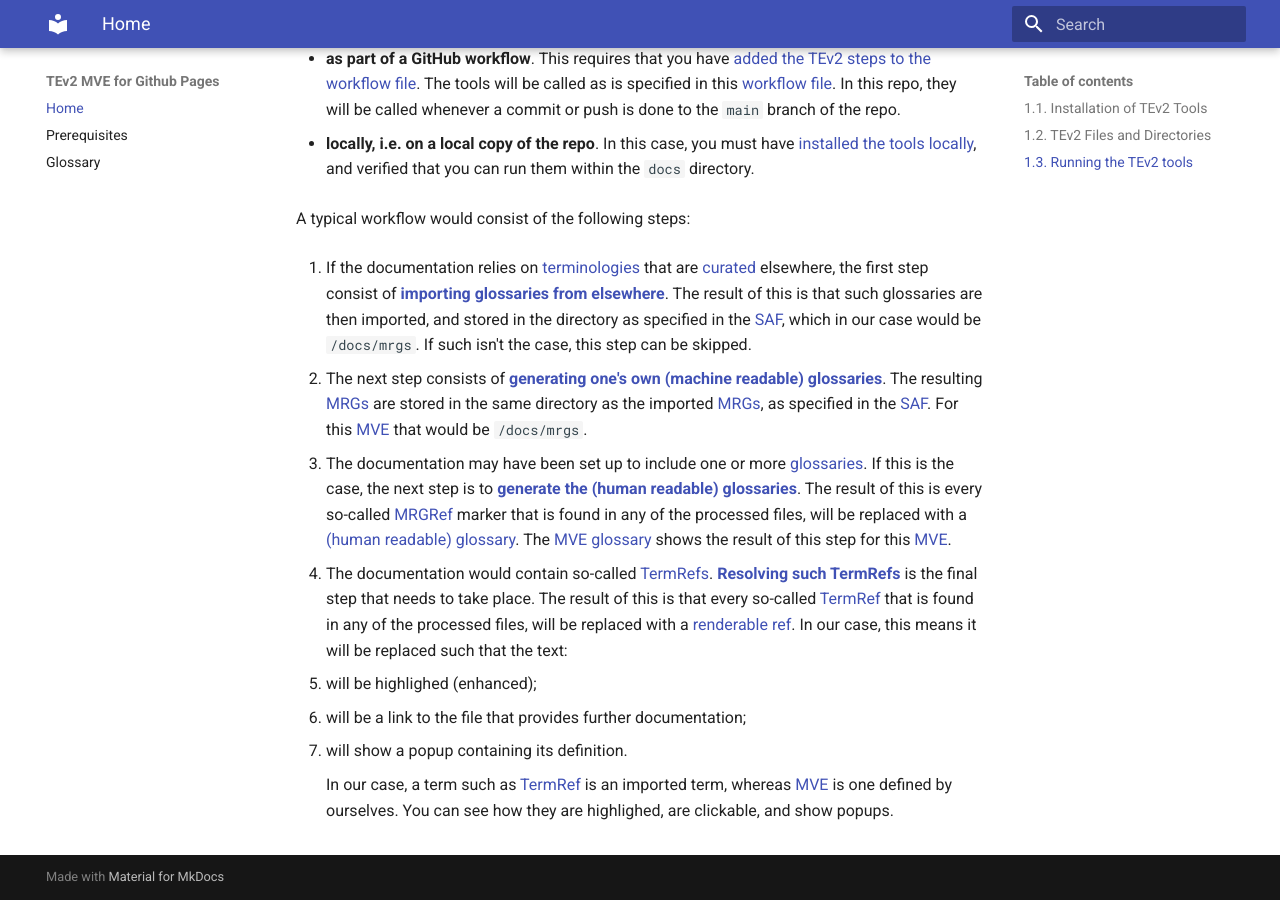
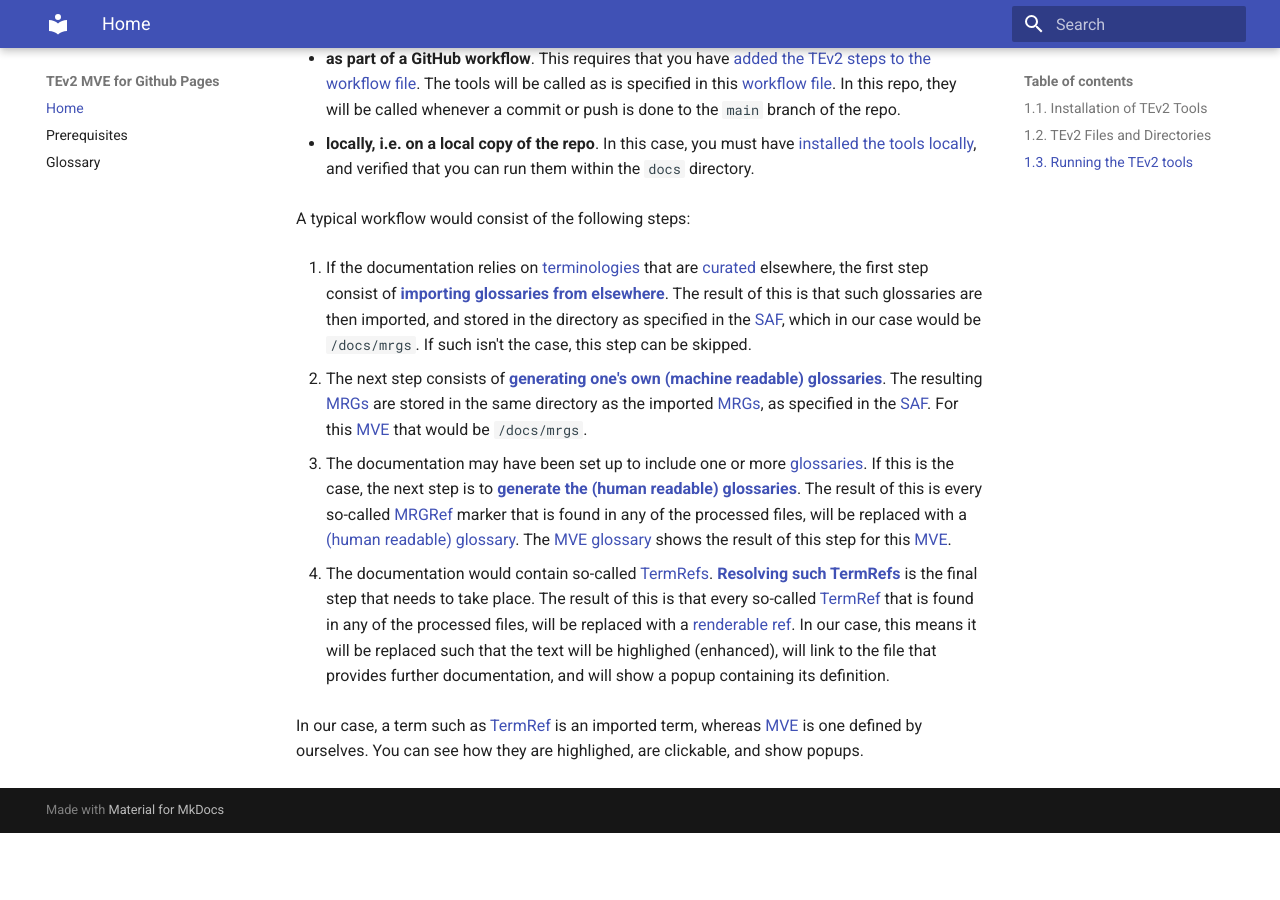
Before and after one commit to tno-terminology-design/tev2-mve, an MkDocs documentation site: the page built from docs/index.md, in a window 1280 px wide and 900 px high, scrolled down 1903 px. Built offline with MkDocs 1.6.1 and Material for MkDocs 9.7.7, drawn with Linux system fonts in a browser that asks for light colours; after the commit the page ends 2736 px from its top, so only the background shows below that.

Commit message:
typos
Signed-off-by: Rieks <RieksJ@users.noreply.github.com>

```diff
--- a/docs/index.md
+++ b/docs/index.md
@@ -132,12 +132,10 @@ A typical workflow would consist of the following steps:
    The result of this is that every so-called [TermRef](@tev2)
    that is found in any of the processed files, will be replaced
    with a [renderable ref](@tev2).
-   In our case, this means it will be replaced such that the text:
+   In our case, this means it will be replaced such that the text will
+   be highlighed (enhanced), will link to the file that provides further
+   documentation, and will show a popup containing its definition.
 
-   - will be highlighed (enhanced);
-   - will be a link to the file that provides further documentation;
-   - will show a popup containing its definition.
-
-    In our case, a term such as [TermRef](@tev) is an imported term,
-    whereas [MVE](@) is one defined by ourselves.
-    You can see how they are highlighed, are clickable, and show popups.
+   In our case, a term such as [TermRef](@tev) is an imported term,
+   whereas [MVE](@) is one defined by ourselves.
+   You can see how they are highlighed, are clickable, and show popups.
```
